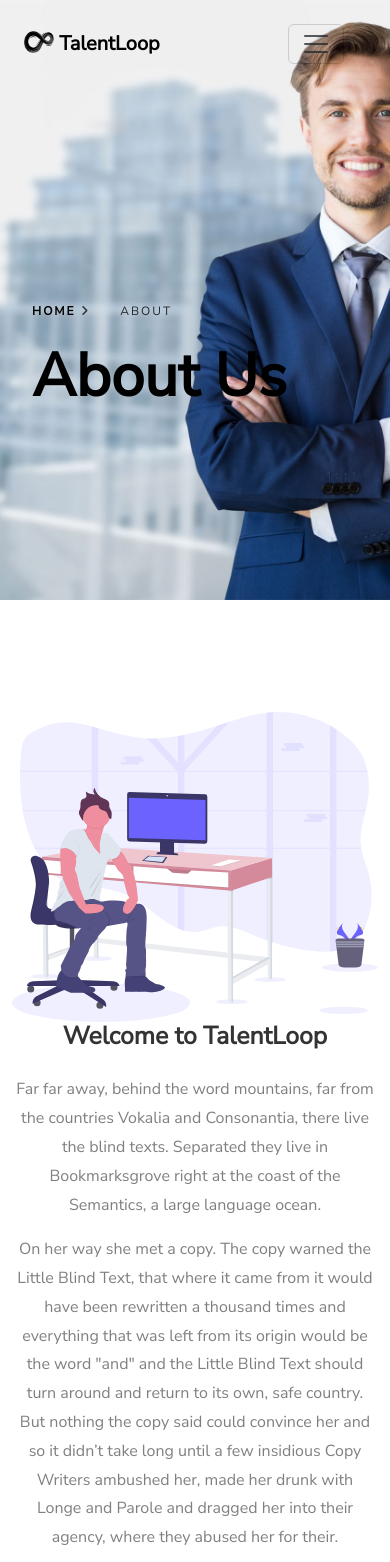
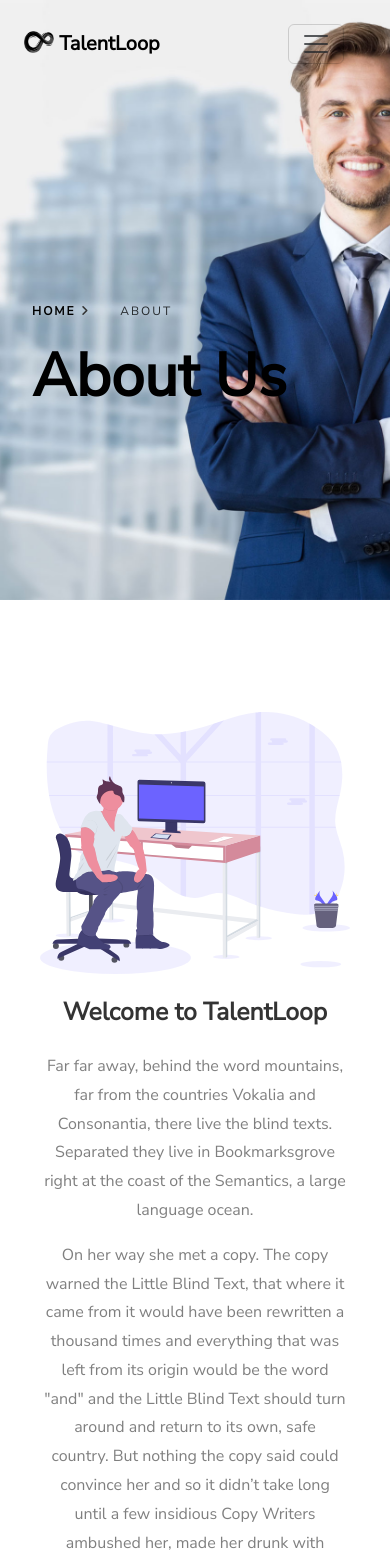
Before and after one commit to lobna0-0/TalentLoop, an Angular app: page /about in a window 390 px wide. Shown: the top 1562 px of the page. Built offline with nearby package versions, Linux system fonts and the light colour scheme.

Commit message:
some edits on the mobile view on the about and contact page

```diff
--- a/src/app/about/about.component.css
+++ b/src/app/about/about.component.css
@@ -35,3 +35,6 @@
   line-height: 1.8;
   font-size: 16px;
 }
+.welcome-cont{
+  padding: 0px 40px;
+}
--- a/src/app/about/about.component.html
+++ b/src/app/about/about.component.html
@@ -34,11 +34,11 @@
 <div class="main2">
   <div class="container">
     <div class="row justify-content-center">
-      <div class="col-md-10 d-flex flex-column">
+      <div class="welcome-cont col-md-10 d-flex flex-column">
         <div class="row justify-content-center">
           <div class="col-md-9">
             <img class="img-fluid" src="./img/undraw_work_time_lhoj.svg" alt="">
-            <h2 class="mb-4 d-flex justify-content-center">
+            <h2 class="my-4 d-flex justify-content-center">
               Welcome to TalentLoop
             </h2>
           </div>
--- a/src/app/contact/contact.component.css
+++ b/src/app/contact/contact.component.css
@@ -12,3 +12,12 @@ input{
 .btn{
   background-color: var(--main-button-background-color);
 }
+@media(max-width: 426px) {
+  .cont-info{
+    padding: 0px 25px;
+  }
+  iframe{
+    height: 400px;
+    padding: 0px 25px;
+  }
+}
--- a/src/app/contact/contact.component.html
+++ b/src/app/contact/contact.component.html
@@ -3,7 +3,7 @@
 
 <div class="mainsec bg-light">
   <div class="container">
-    <div class="row d-flex mb-5">
+    <div class="cont-info row d-flex mb-5">
       <div class="col-md-12 mb-4">
         <h3 class="mt-0">
           Contact Information
@@ -49,7 +49,7 @@
           <div class="mb-3">
             <textarea class="form-control rounded-2" id="message" rows="7" placeholder="Message"></textarea>
           </div>
-          <button type="button" class="btn btn-lg text-white px-5 py-3 rounded-2">Send Message</button>
+          <button type="button" class="btn btn-lg text-white px-4 py-3 rounded-2">Send Message</button>
         </form>
       </div>
       <div class="col-md-6">
--- a/src/app/counter-testimonials/counter-testimonials.component.css
+++ b/src/app/counter-testimonials/counter-testimonials.component.css
@@ -89,6 +89,11 @@
       margin-right: 30px;
     }
 }
+@media (max-width: 426px){
+  .item{
+    padding: 0px 48px;
+  }
+}
 
 .carousel-item .item{
   line-height: 1.7;
--- a/src/app/counter-testimonials/counter-testimonials.component.html
+++ b/src/app/counter-testimonials/counter-testimonials.component.html
@@ -55,6 +55,7 @@
           <button type="button" data-bs-target="#carouselExampleIndicators" data-bs-slide-to="2" aria-label="Slide 3"></button>
           <button type="button" data-bs-target="#carouselExampleIndicators" data-bs-slide-to="3" aria-label="Slide 4"></button>
           <button type="button" data-bs-target="#carouselExampleIndicators" data-bs-slide-to="4" aria-label="Slide 5"></button>
+          <button type="button" data-bs-target="#carouselExampleIndicators" data-bs-slide-to="5" aria-label="Slide 6"></button>
 
       </div>
           <div class="carousel-inner bg-white pt-3 pb-5 mb-5 position-relative">
@@ -130,7 +131,7 @@
                 <p class="mt-0 mb-1">
                   Roger Scott
                 </p>
-                <span>System Analyst</span>
+                <span>System Analyst </span>
               </div>
             </div>
           </div>
--- a/src/app/counter-testimonials/counter-testimonials.component.ts
+++ b/src/app/counter-testimonials/counter-testimonials.component.ts
@@ -104,7 +104,7 @@ export class CounterTestimonialsComponent implements AfterViewInit {
 
     // Next button functionality
     nextButton.addEventListener('click', () => {
-      if (scrollPosition < (carouselWidth - (itemWidth * 4))) {
+      if (scrollPosition < (carouselWidth - (itemWidth * 3))) {
         scrollPosition += itemWidth;
         carouselInner.scrollTo({
           left: scrollPosition,
```
